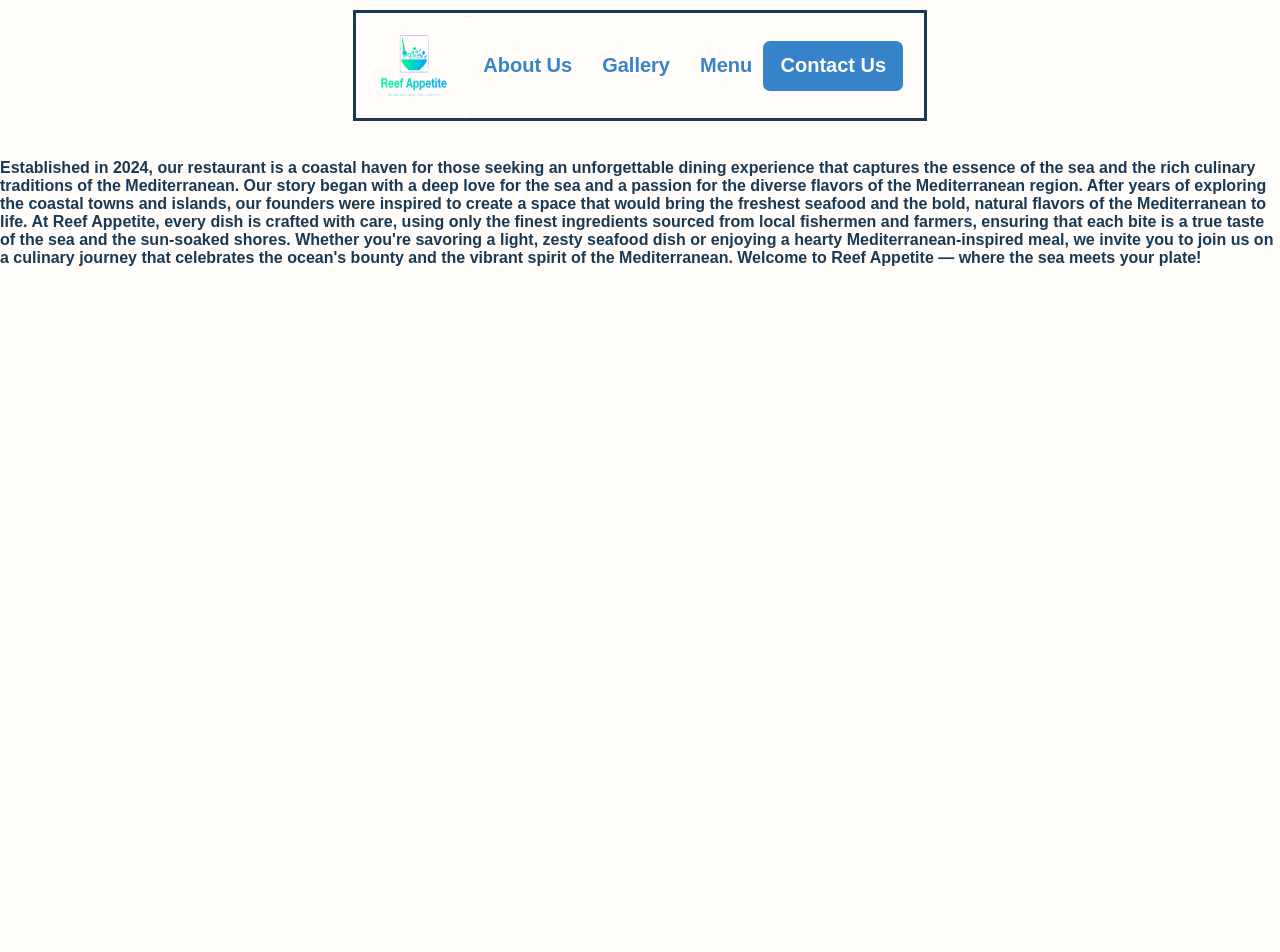
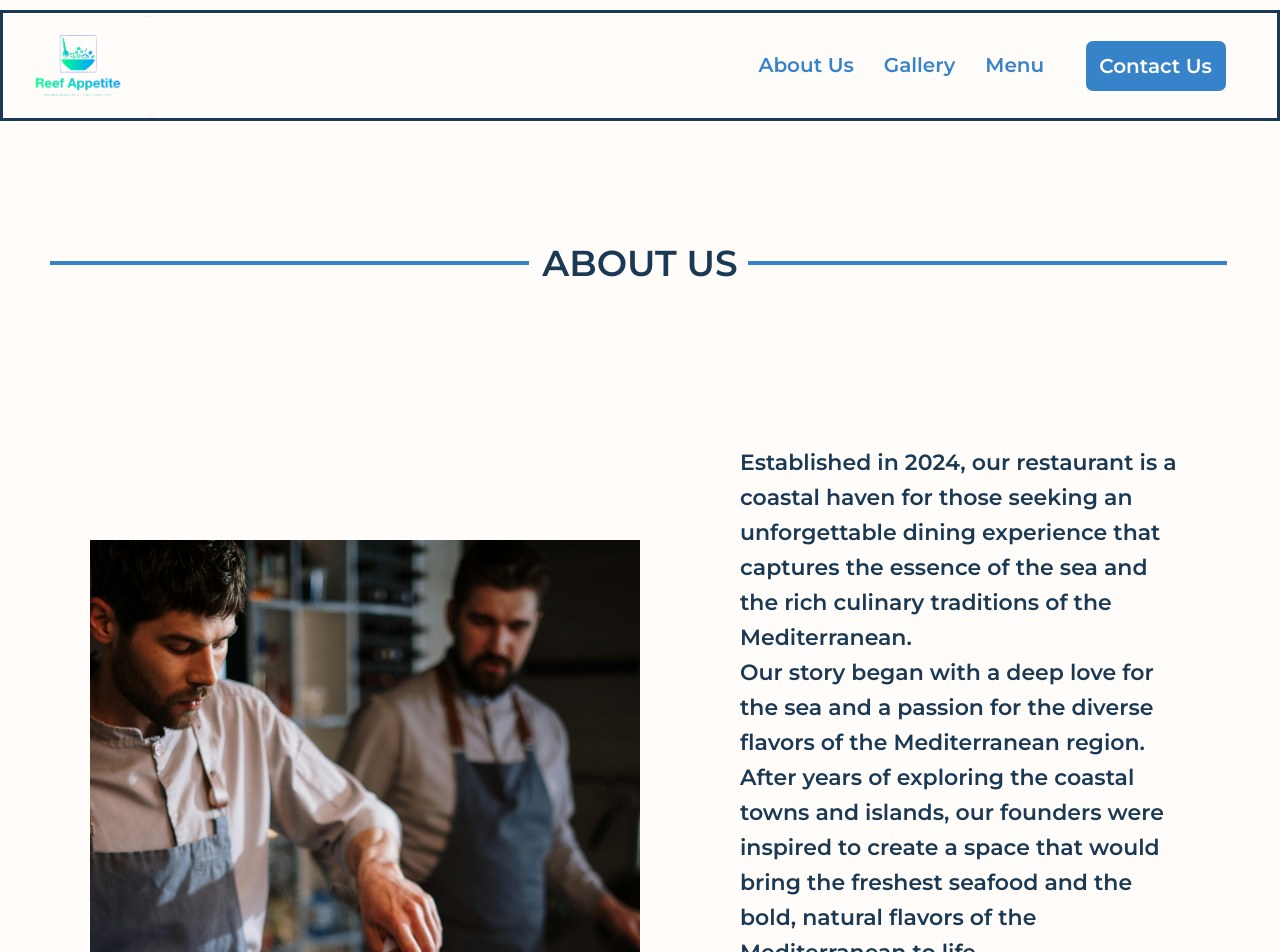
Before and after one commit to IdacJohansson/Group_project_restaurant, a plain HTML site: page pages/aboutUs.html in a window 1280 px wide. Shown: the top 952 px of the page. Before the commit the page ends 800 px from the top, so only its background shows below. Drawn offline with Linux system fonts and the light colour scheme.

Commit message:
added html and css to about us

```diff
--- a/pages/aboutUs.html
+++ b/pages/aboutUs.html
@@ -4,12 +4,19 @@
     <meta charset="UTF-8">
     <meta name="viewport" content="width=device-width, initial-scale=1.0">
     <link rel="stylesheet" href="../styles/reset.css" />
-    <link rel="stylesheet" href="/styles/style.css" />
+    <link rel="stylesheet" href="/styles/style.css"/>
     <link rel="stylesheet" href="../styles/aboutUs.css" />
+    <link rel="preconnect" href="https://fonts.googleapis.com">
+    <link rel="preconnect" href="https://fonts.gstatic.com" crossorigin>
+    <script
+      src="https://kit.fontawesome.com/fd79ca7455.js"
+      crossorigin="anonymous"
+    ></script>
+    <link href="https://fonts.googleapis.com/css2?family=Montserrat:ital,wght@0,100..900;1,100..900&display=swap" rel="stylesheet">
     <title>About Us</title>
 </head>
 <body>
-    <header>
+
         <nav class="nav">
             <a href="../index.html"
             ><img class="logo-img" src="../images/logo.png" alt="logo" title="logo"
@@ -32,23 +39,49 @@
             </button>
             </div>
         </nav>
-    </header>
+        <main>
+        <div class="line-text-line">
+            <div class="line1"></div>
+            <div class="text">ABOUT US</div>
+            <div class="line2"></div>
+        </div>
 
-    <main>
-        <div class="about__us__img">
-             <img>
-        </div>
-        <div class="about_us _info">
-            <p>
-                Established in 2024, our restaurant is a coastal haven for those seeking an unforgettable dining experience that captures the essence of the sea and the rich culinary traditions of the Mediterranean.
-                Our story began with a deep love for the sea and a passion for the diverse flavors of the Mediterranean region. After years of exploring the coastal towns and islands, our founders were inspired to create a space that would bring the freshest seafood and the bold, natural flavors of the Mediterranean to life.
-                At Reef Appetite, every dish is crafted with care, using only the finest ingredients sourced from local fishermen and farmers, ensuring that each bite is a true taste of the sea and the sun-soaked shores.
-                Whether you're savoring a light, zesty seafood dish or enjoying a hearty Mediterranean-inspired meal, we invite you to join us on a culinary journey that celebrates the ocean's bounty and the vibrant spirit of the Mediterranean.
-                Welcome to Reef Appetite — where the sea meets your plate!
-            </p>
 
+
+
+        <div class="about__us">
+
+            <div class="about__us__img">
+                 <img src="../images/about__us__img.jpg" alt="chefs_in_the_kitchen">
+            </div>
+                <div >
+                    <p class="about__us__info">
+                        Established in 2024, our restaurant is a coastal haven for those seeking an unforgettable dining experience that captures the essence of the sea and the rich culinary traditions of the Mediterranean.
+                        <br>Our story began with a deep love for the sea and a passion for the diverse flavors of the Mediterranean region. After years of exploring the coastal towns and islands, our founders were inspired to create a space that would bring the freshest seafood and the bold, natural flavors of the Mediterranean to life.<br>
+                        At Reef Appetite, every dish is crafted with care, using only the finest ingredients sourced from local fishermen and farmers, ensuring that each bite is a true taste of the sea and the sun-soaked shores.
+                        Whether you're savoring a light, zesty seafood dish or enjoying a hearty Mediterranean-inspired meal, we invite you to join us on a culinary journey that celebrates the ocean's bounty and the vibrant spirit of the Mediterranean.
+                        <br>Welcome to Reef Appetite — where the sea meets your plate!
+                    </p>
+                </div>
         </div>
     </main>
+    <footer class="footer">
+        <div class="footer-menu-container">
+          <ul class="footer-list">
+            <li class="footer-li">
+              <a class="footer-link" href="../index.html">ABOUT US</a>
+            </li>
+          </ul>
+          <div class="footer-icons">
+            <a href=""><i class="icon-ig fa-brands fa-instagram"></i></a>
+            <a href=""><i class="icon-fb fa-brands fa-facebook"></i></a>
+            <button class="contact-us-btn">
+              <a href="../pages/">Contact Us</a>
+            </button>
+          </div>
+        </div>
+    </footer>
+
 
 </body>
 </html>
--- a/styles/aboutUs.css
+++ b/styles/aboutUs.css
@@ -1,3 +1,59 @@
 body{
     background-color: #fffcf9;
 }
+.about__us{
+    display: flex;
+    justify-content: center;
+    align-items: center;
+    margin: 30px;
+    padding: 30px;
+    gap: 40px;
+
+}
+.about__us__img{
+    display: flex;
+    justify-content: center;
+    align-items: center;
+    margin: 30px;
+    max-width: 550px;
+
+}
+.about__us__info{
+    display: flex;
+    justify-content: center;
+    align-items: center;
+    margin: 30px;
+    max-width: 600px;
+    font-size: 22px;
+    line-height: 35px;
+}
+.line-text-line {
+    display: grid;
+    grid-template-columns: 2fr auto 2fr;
+    justify-content: center;
+    align-items: center;
+    margin: 90px 0;
+}
+
+.line-text-line .line1 {
+    height: 4px;
+    background-color: #3783CA;
+    width: 90%;
+    margin-left: 50px;
+
+}
+.line-text-line .line2 {
+    height: 4px;
+    background-color: #3783CA;
+    width: 90%;
+
+}
+
+
+.line-text-line .text {
+    margin: 10px 10px; /* Metin ile çizgiler arasındaki boşluk */
+    font-weight: 600; /* Metni kalın yapar */
+    font-size: 36px; /* Metnin boyutunu ayarlar */
+    white-space: wrap; /* Metnin taşmasını engeller */
+    color: #1A3954;
+}
```
